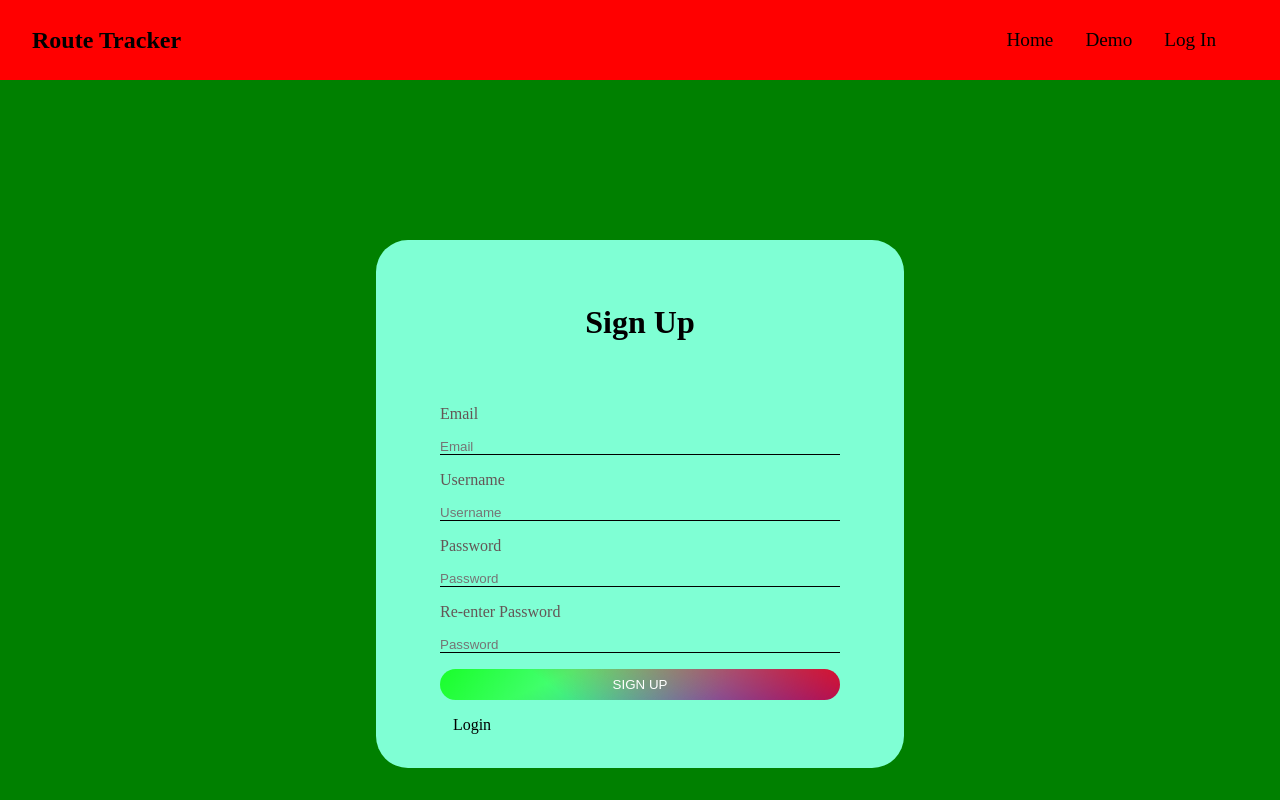
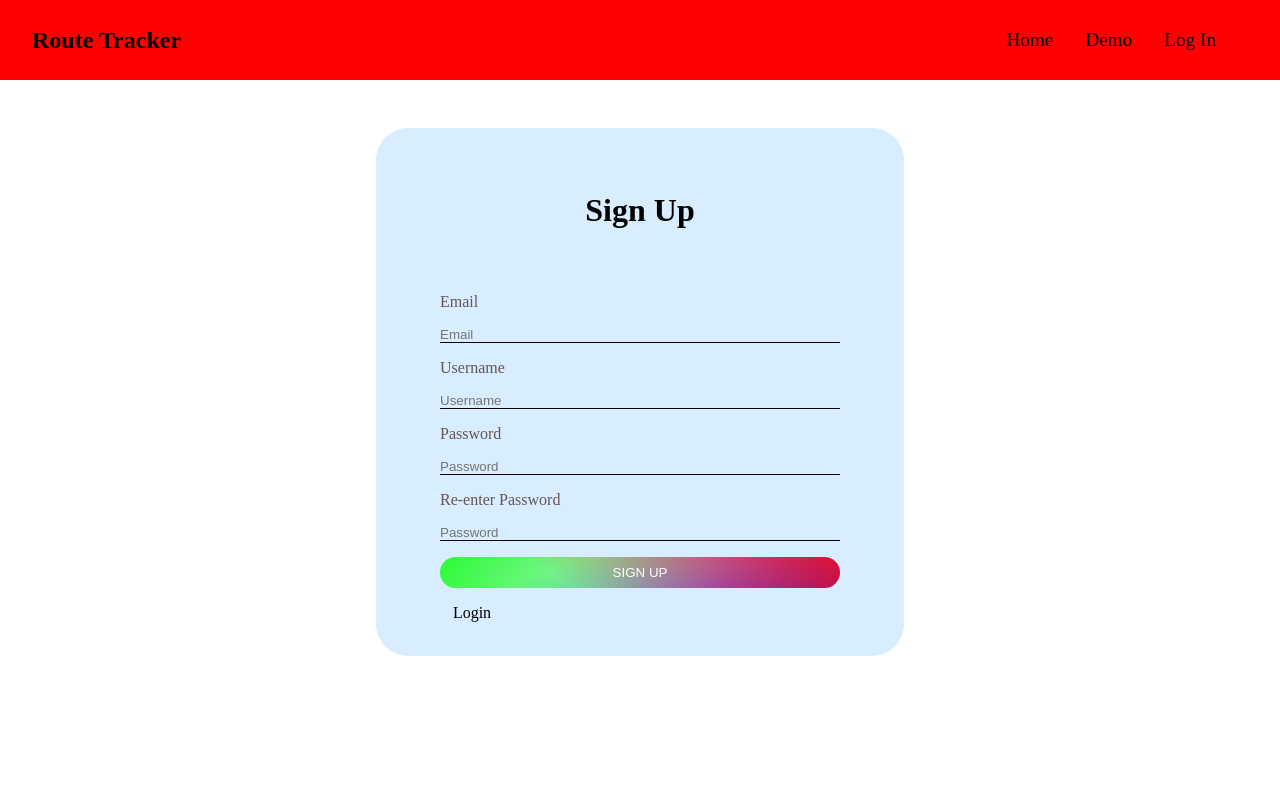
Before and after one commit to ykdot/Route_Exercise_Tracker, a React (Vite) app in the folder frontend/: page /signup in a window 1280 px wide. Built offline with nearby package versions, Linux system fonts and the light colour scheme.

Commit message:
fix: minor changes to authentication page

```diff
--- a/frontend/src/component/Authentication/AuthenticationBox.module.css
+++ b/frontend/src/component/Authentication/AuthenticationBox.module.css
@@ -9,8 +9,19 @@ input:focus {
   padding: 4rem 4rem;
   border-radius: 2rem;
   width: 25rem;
+  height: 20rem;
+  background-color: rgb(216, 237, 255);
+}
+
+.auth-box-signup {
+  display: flex;
+  flex-direction: column;
+  gap: 1rem;
+  padding: 4rem 4rem;
+  border-radius: 2rem;
+  width: 25rem;
   height: 25rem;
-  background-color: aquamarine;
+  background-color: rgb(216, 237, 255);
 }
 
 .title {
--- a/frontend/src/component/Authentication/SignUp.jsx
+++ b/frontend/src/component/Authentication/SignUp.jsx
@@ -73,7 +73,7 @@ function SignUp() {
   }
 
   return (
-    <form onSubmit={handleSubmit} className={styles['auth-box']}>
+    <form onSubmit={handleSubmit} className={styles['auth-box-signup']}>
       <h1 className={styles.title}>Sign Up</h1>
       {error != '' && <p className={styles['error-message']}>{error}</p>}
       <label className={styles['label-title']} htmlFor="">Email</label>
--- a/frontend/src/pages/SettingPage.jsx
+++ b/frontend/src/pages/SettingPage.jsx
@@ -3,7 +3,6 @@ import { useNavigate } from 'react-router-dom';
 
 import RouteTrackerContext from '../store/route-tracker-contex';
 import styles from './css/SettingPage.module.css';
-import { redirect } from 'react-router-dom';
 
 function SettingPage() {
   const auth = useContext(RouteTrackerContext);
@@ -12,7 +11,7 @@ function SettingPage() {
 
 
   const handleDeleteAccount = async() => {
-    // prompt to ask user
+    // prompt to ask user; model implementation in future
 
     const userID = JSON.parse(localStorage.getItem('userData')).userID;
     const apiID = JSON.parse(localStorage.getItem('apiToken')).apiID;
--- a/frontend/src/pages/css/AuthenticationPage.module.css
+++ b/frontend/src/pages/css/AuthenticationPage.module.css
@@ -1,7 +1,7 @@
 .container {
   display: flex;
   justify-content: center;
-  padding-top: 10rem;
-  background: green;
-  height: calc(100vh - 15rem);
+  padding-top: 3rem;
+  background: white;
+  height: calc(100% - 10rem);
 }
```
